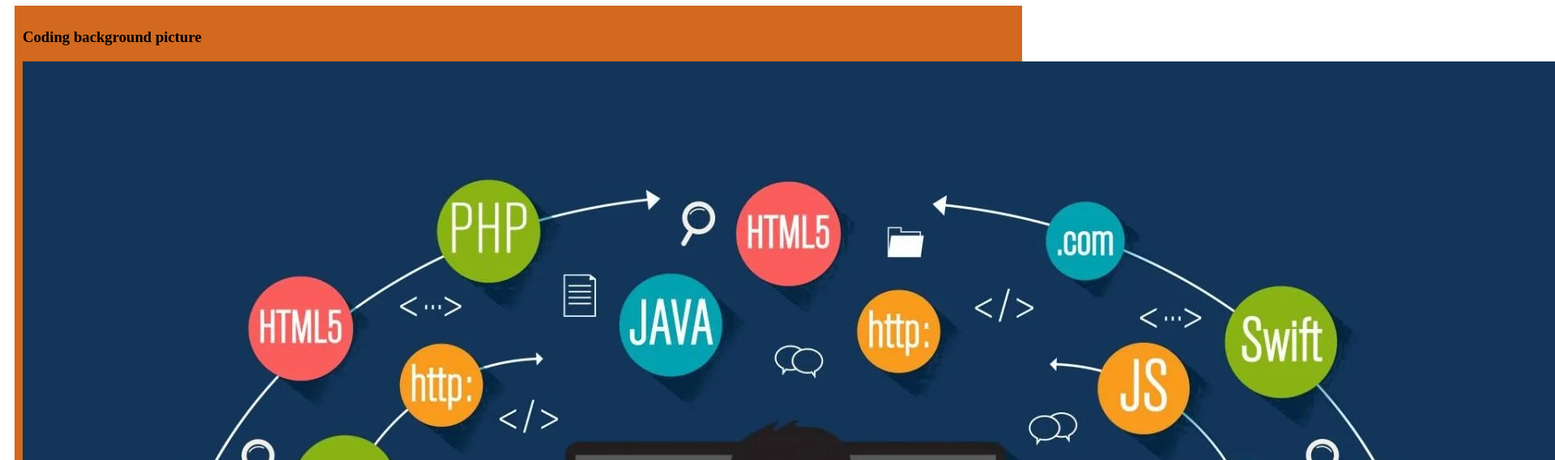
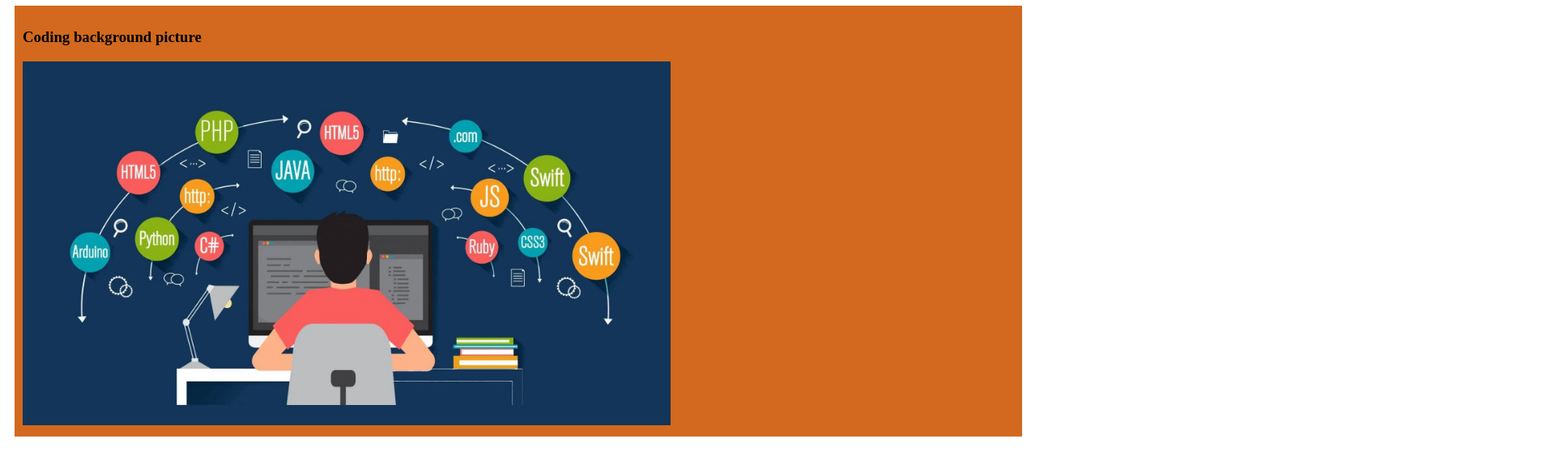
Before and after one commit to mesbahtoha/My-First-Ripo, a plain HTML site: page index.html in a window 1280 px wide. Shown: the part 587-1156 px from the top of the page at 81% size, 1920 px wide, since content can reach past the window. Drawn offline with Linux system fonts and the light colour scheme.

Commit message:
add picture width

```diff
--- a/index.html
+++ b/index.html
@@ -29,7 +29,7 @@
     </div>
     <div>
         <h3>Coding background picture</h3>
-        <img src="coding_background.webp" alt="">
+        <img width="800px" src="coding_background.webp" alt="">
     </div>
 </body>
 </html>
```
